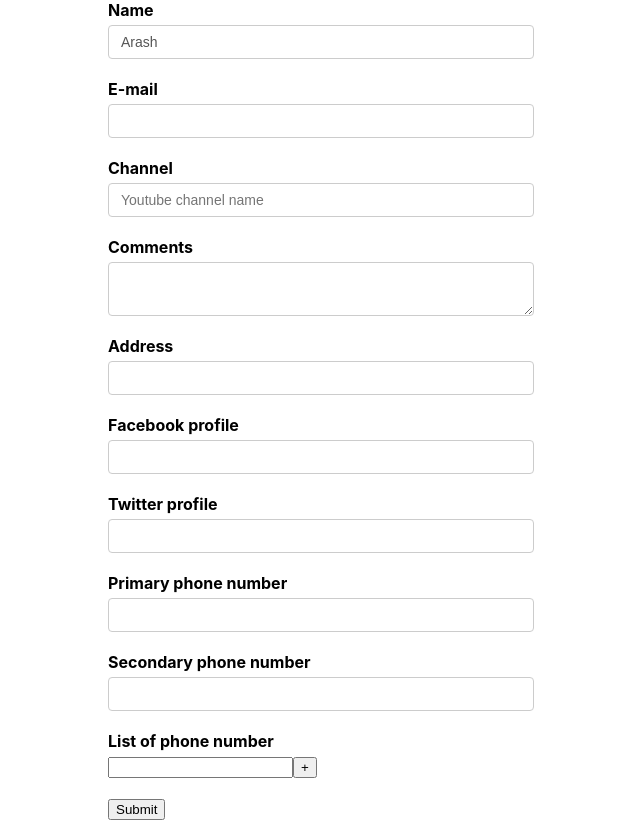
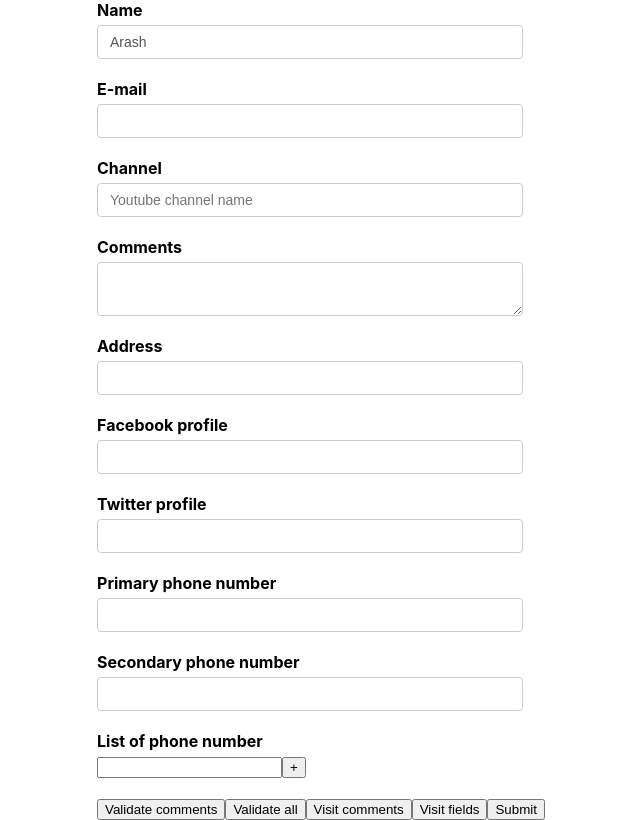
Before and after one commit to ArashZich/react-formik-test, a React (Create React App) app: page / in a window 1280 px wide. Shown: the whole page, without its empty margins (319-959 px from the left). Built offline with nearby package versions, Linux system fonts and the light colour scheme.

Commit message:
disabled and enable submit button

```diff
--- a/src/components/YoutubeFieldArray.js
+++ b/src/components/YoutubeFieldArray.js
@@ -23,8 +23,10 @@
   phoneNumbers: ["", ""],
   phNumbers: [""],
 };
-const onSubmit = (values) => {
+const onSubmit = (values, onSubmitProps) => {
   console.log("Form data", values);
+  console.log("Submit props", onSubmitProps);
+  onSubmitProps.setSubmitting(false);
 };
 const validationSchema = Yup.object({
   name: Yup.string().required("Required!"),
@@ -46,9 +48,13 @@
       initialValues={initialValues}
       validationSchema={validationSchema}
       onSubmit={onSubmit}
+      //   validateOnMount
       //   validateOnChange={false}
       //   validateOnBlur={false}
     >
+      {(formik) => {
+        console.log("Formik props", formik);
+        return (
           <Form>
             <div className="form-control">
               <label htmlFor="name">Name</label>
@@ -97,7 +103,9 @@
                   return (
                     <div>
                       <input type="text" id="address" {...field} />
-                  {meta.touched && meta.error ? <div>{meta.error}</div> : null}
+                      {meta.touched && meta.error ? (
+                        <div>{meta.error}</div>
+                      ) : null}
                     </div>
                   );
                 }}
@@ -156,8 +164,45 @@
               </FieldArray>
             </div>
 
-        <button type="submit">Submit</button>
+            <button
+              type="button"
+              onClick={() => formik.validateField("comments")}
+            >
+              Validate comments
+            </button>
+            <button type="button" onClick={() => formik.validateForm()}>
+              Validate all
+            </button>
+
+            <button
+              type="button"
+              onClick={() => formik.setFieldTouched("comments")}
+            >
+              Visit comments
+            </button>
+            <button
+              type="button"
+              onClick={() =>
+                formik.setTouched({
+                  name: true,
+                  email: true,
+                  channel: true,
+                  comments: true,
+                })
+              }
+            >
+              Visit fields
+            </button>
+
+            <button
+              type="submit"
+              disabled={!formik.isValid || formik.isSubmitting}
+            >
+              Submit
+            </button>
           </Form>
+        );
+      }}
     </Formik>
   );
 }
```
Lines whose indentation alone changed are shown as unchanged.
